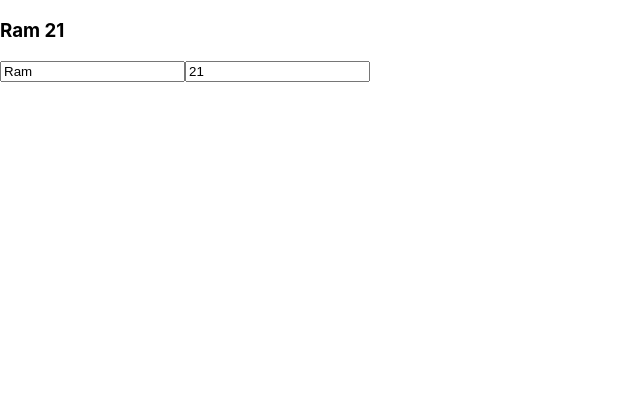
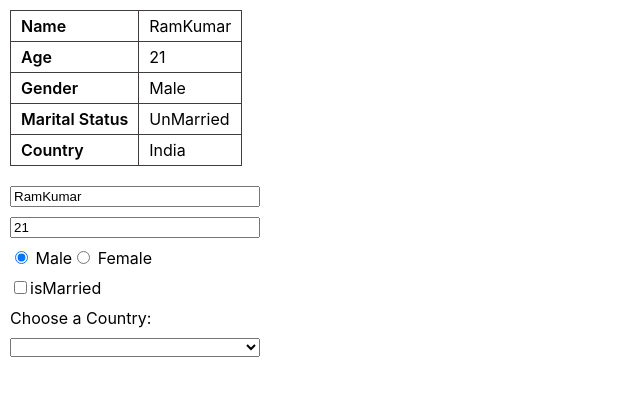
Before and after one commit to suryakumar-nk/learning-react, a React (Create React App) app: page / in a window 1280 px wide. Shown: the top 396 px of the page, without its empty margins (0-640 px from the left). Built offline with nearby package versions, Linux system fonts and the light colour scheme.

Commit message:
State management for differnt input types

```diff
--- /dev/null
+++ b/src/component/UseStateSample/UserDetail.jsx
@@ -0,0 +1,73 @@
+import React from 'react'
+import { useState } from 'react'
+import "./style.css"
+
+export const UserDetail = () => {
+
+  const [user, setUser] = useState({
+    name: "RamKumar",
+    age: 21,
+    gender: "Male",
+    isMarried: false,
+    country: 'India'
+  })
+
+  function handleChange(e) {
+    const name = e.target.name;
+    const value = e.target.type === 'checkbox' ? e.target.checked : e.target.value;
+    setUser({...user, [name]: value})
+  }
+
+  return (
+    <div>
+        <table>
+            <tbody>
+                <tr>
+                    <td>Name</td>
+                    <td>{user.name}</td>
+                </tr>
+                <tr>
+                    <td>Age</td>
+                    <td>{user.age}</td>
+                </tr>
+                <tr>
+                    <td>Gender</td>
+                    <td>{user.gender}</td>
+                </tr>
+                <tr>
+                    <td>Marital Status</td>
+                    <td>{ user.isMarried ? "Married" : "UnMarried" }</td>
+                </tr>
+                <tr>
+                    <td>Country</td>
+                    <td>{ user.country }</td>
+                </tr>
+            </tbody>
+        </table>
+        <form>
+            <input type='text' placeholder='name' value={user.name} onChange={handleChange} name='name'/>
+            <input type='number' placeholder='age' value={user.age} onChange={handleChange} name='age'/>
+            <div>
+                <label htmlFor='male'>
+                    <input type='radio' checked={user.gender === 'Male'} name='gender' onChange={handleChange} value="Male"/> Male
+                </label>
+                <label htmlFor='female'>
+                    <input type='radio' checked={user.gender === 'Female'} name='gender' onChange={handleChange} value="Female"/> Female
+                </label>
+            </div>
+            <label htmlFor='isMarried'>
+                <input type='checkbox' name='isMarried' checked={user.isMarried} onChange={handleChange}/>
+                isMarried
+            </label>
+            <label for="cars">Choose a Country:</label>
+            <select name="country" onClick={handleChange}>
+                <option></option>
+                <option value="India">India</option>
+                <option value="USA">USA</option>
+                <option value="China">China</option>
+                <option value="Russia">Russia</option>
+            </select>
+        </form>
+    </div>
+  )
+}
--- /dev/null
+++ b/src/component/UseStateSample/style.css
@@ -0,0 +1,22 @@
+table {
+    margin: 10px 10px;
+    border: 1px solid #423d3d;
+    border-collapse: collapse;
+}
+
+table td {
+    border: 1px solid #423d3d;
+    padding: 5px 10px;
+}
+
+table td:first-child {
+    font-weight: 600;
+}
+
+form {
+    padding: 10px;
+    width: 250px;
+    display: flex;
+    flex-direction: column;
+    gap: 10px;
+}
--- a/src/index.js
+++ b/src/index.js
@@ -5,7 +5,8 @@ import './index.css';
 // import { Card } from './component/card/Card';
 // import { QrCode } from './component/QRcode/QrCode'
 import reportWebVitals from './reportWebVitals';
-import { ObjectSample } from './component/basicConcepts/ObjectSample';
+// import { ObjectSample } from './component/basicConcepts/ObjectSample';
+import { UserDetail } from './component/UseStateSample/UserDetail';
 
 const root = ReactDOM.createRoot(document.getElementById('root'));
 root.render(
@@ -14,9 +15,9 @@ root.render(
       <App />
       <Card />
       <QrCode />
+      <ObjectSample />
     */}
-    <ObjectSample />
-
+    <UserDetail />
   </React.StrictMode>
 );
 
```
